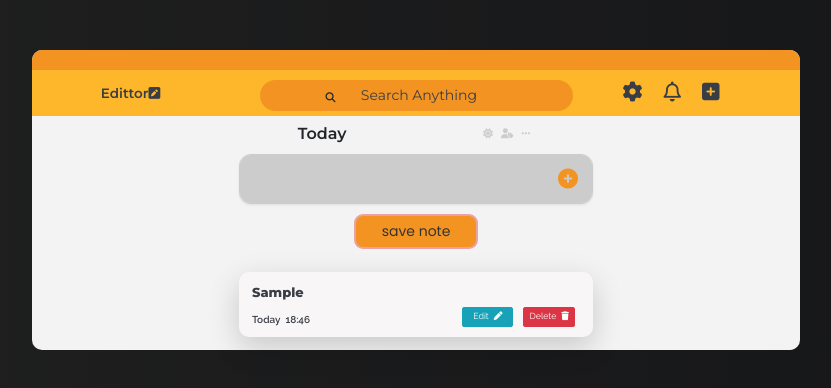
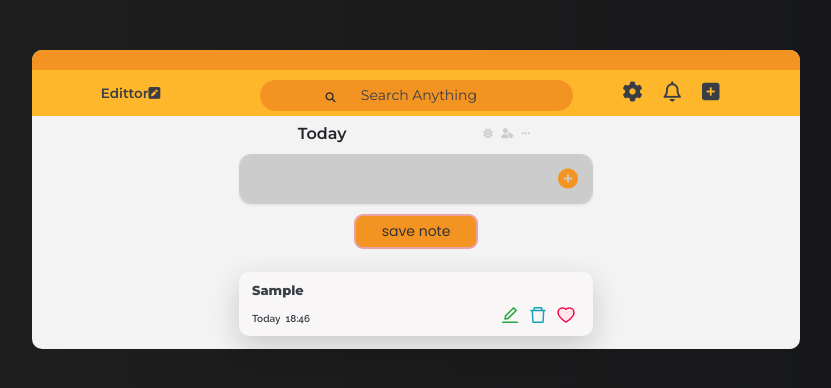
Before and after one commit to undefined-dev74/Notify, a React (Create React App) app: page / in a window 1280 px wide. Both pictures are taken after typing "Sample" into the empty fields and a click on the button "save note". Shown: the top 388 px of the page, without its empty margins (224-1055 px from the left). Built offline with nearby package versions, Linux system fonts and the light colour scheme.

Commit message:
customize icons and added fav icon feature

```diff
--- a/package.json
+++ b/package.json
@@ -4,6 +4,7 @@
   "version": "0.1.0",
   "private": true,
   "dependencies": {
+    "@ant-design/icons": "^4.2.1",
     "@testing-library/jest-dom": "^4.2.4",
     "@testing-library/react": "^9.5.0",
     "@testing-library/user-event": "^7.2.1",
--- a/src/App.js
+++ b/src/App.js
@@ -69,6 +69,7 @@ class App extends React.Component {
 	handleEdit = (id) => {
 		console.log(id);
 		const filteredItems = this.state.items.filter((item) => item.id !== id);
+
 		const selectedItem = this.state.items.find((item) => item.id === id);
 		console.log(selectedItem);
 		this.setState({
@@ -79,6 +80,11 @@ class App extends React.Component {
 			curTime: new Date().toLocaleTimeString(),
 		});
 	};
+
+	handleFavItem = id => {
+		const saveFavItem = this.state.items.filter(item => item.id === id)
+		console.log(saveFavItem, "; this item will be saved it fav item list")
+	}
 
 	render() {
 		return (
@@ -110,6 +116,7 @@ class App extends React.Component {
 								clearList={this.clearList}
 								handleDelete={this.handleDelete}
 								handleEdit={this.handleEdit}
+								handleFavItem={this.handleFavItem}
 							/>
 						</Container>
 					</div>
--- a/src/components/ViewGroup.jsx
+++ b/src/components/ViewGroup.jsx
@@ -5,7 +5,7 @@ import { Container } from 'react-bootstrap';
 
 class ViewGroup extends React.Component {
 	render() {
-		const { items, clearList, handleDelete, handleEdit } = this.props;
+		const { items, clearList, handleDelete, handleEdit, handleFavItem } = this.props;
 		return (
 			<Container fluid>
 				<section className="container">
@@ -17,6 +17,7 @@ class ViewGroup extends React.Component {
 								timeStamp={item.Time}
 								deleteItem={() => handleDelete(item.id)}
 								editItem={() => handleEdit(item.id)}
+								handleFavItem={() =>handleFavItem(item.id)}
 							/>
 						);
 					})}
--- a/src/components/ViewList.jsx
+++ b/src/components/ViewList.jsx
@@ -1,19 +1,32 @@
 import React from 'react';
 import { Row, Col } from 'react-bootstrap';
-
+import { EditOutlined, HeartTwoTone, DeleteOutlined } from '@ant-design/icons';
 export default class ViewList extends React.Component {
 	render() {
-		const { title, timeStamp, deleteItem, editItem } = this.props;
+		const {
+			title,
+			timeStamp,
+			deleteItem,
+			editItem,
+			handleFavItem,
+		} = this.props;
 		return (
 			<Row>
 				<Col sm={1} xl={3}></Col>
 				<Col sm={10} xl={6}>
 					<div className="view shadow-lg">
-						<div className="view-items">
-							<h3 className="view-items-text">
-								<strong>{title}</strong>
-							</h3>
-						</div>
+						<Row>
+							<Col xl={10}>
+								<div className="view-items">
+									<h3 className="view-items-text">
+										<strong>{title}</strong>
+									</h3>
+								</div>
+							</Col>
+							<Col xl={2} className="d-flex justify-content-xl-center">
+								{/* <HeartFilled style={{fontSize:20, color:'#f40552'}}/> */}
+							</Col>
+						</Row>
 
 						<div className="view-items">
 							<div className="view-items-timeline ">
@@ -21,17 +34,27 @@ export default class ViewList extends React.Component {
 								<p className="view-items-timeline-time">{timeStamp}</p>
 							</div>
 							<div className="view-items-icons">
+								<div className="icons-list"></div>
 								<span className="mx-2 text-success " onClick={editItem}>
-									<button className="btn btn-sm btn-info px-3">
+									{/* <button className="btn btn-sm btn-info px-3">
 										Edit
 										<i className="fas fa-pen ml-2"></i>
-									</button>
+									</button> */}
+									<EditOutlined style={{ fontSize: 18 , cursor:'pointer'}} />
 								</span>
-								<span className="mx-2 text-danger" onClick={deleteItem}>
-									<button className="btn btn-sm btn-danger">
+								<span className="mx-2 text-info" onClick={deleteItem}>
+									{/* <button className="btn btn-sm btn-danger">
 										Delete
 										<i className="fas fa-trash ml-2"></i>
-									</button>
+									</button> */}
+									<DeleteOutlined style={{ fontSize: 18, cursor:'pointer' }} />
+								</span>
+								<span className="mx-2 text-danger">
+									<HeartTwoTone
+										twoToneColor="#f40552"
+										style={{ fontSize: 18 }}
+										onClick={handleFavItem}
+									/>
 								</span>
 							</div>
 						</div>
```
Also changed, not shown: 1 other file (tests, documents, lock files or other folders).
